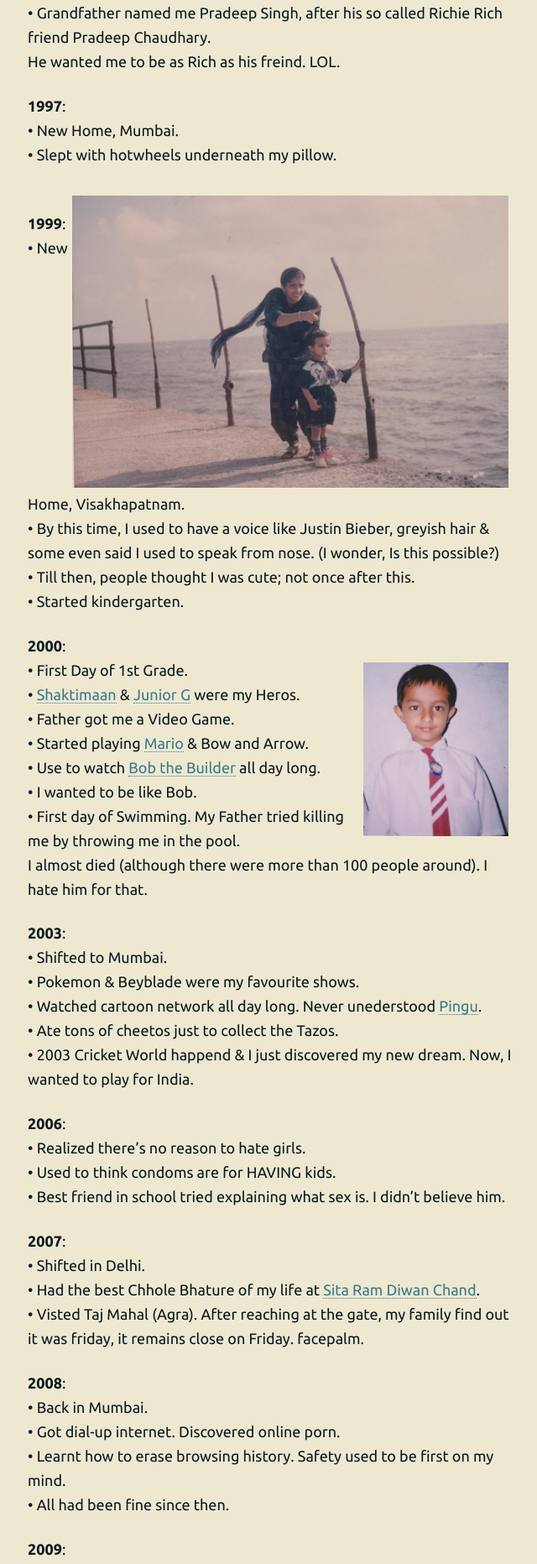
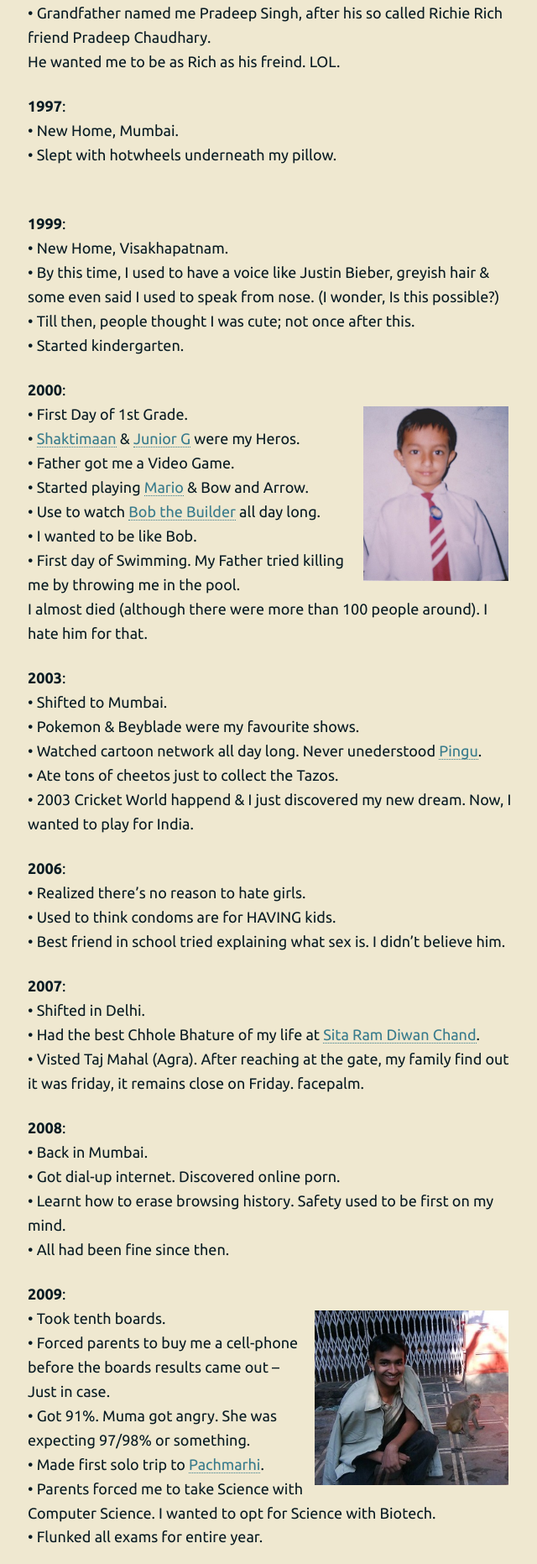
Before and after one commit to 93notes/93notes.github.io, a Jekyll site: the page built from timeline.html, in a window 1280 px wide. Shown: the part 405-2268 px from the top of the page at 84% size, without its empty margins (318-958 px from the left). Built offline with Jekyll 4.4.1, drawn with Linux system fonts in a browser that asks for light colours; nearby versions of some CDN libraries.

Commit message:
Update timeline.html

```diff
--- a/timeline.html
+++ b/timeline.html
@@ -53,8 +53,8 @@ He wanted me to be as Rich as his freind. LOL. </br>
 <strong>1997</strong>: </br>
 &bull; New Home, Mumbai. </br>
 &bull; Slept with hotwheels underneath my pillow.  </br> </br>
-<img width="90%" height="50%" src="/images/personal/With my mother at Sea face.jpg" alt="With my mother at Sea face"/>
-</p>
+<!-- <img width="90%" height="50%" src="/images/personal/With my mother at Sea face.jpg" alt="With my mother at Sea face"/>
+--></p>
 
 <p>
 <strong>1999</strong>: </br>
```
